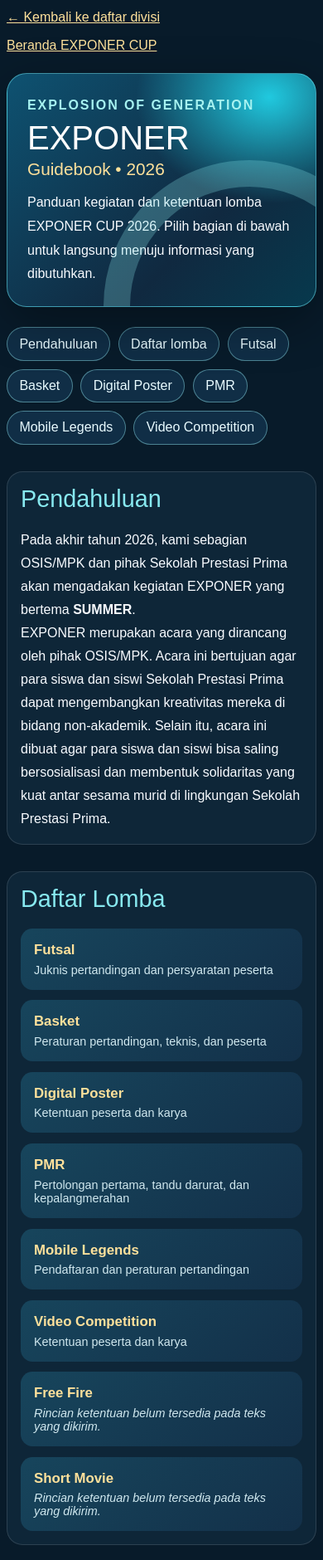
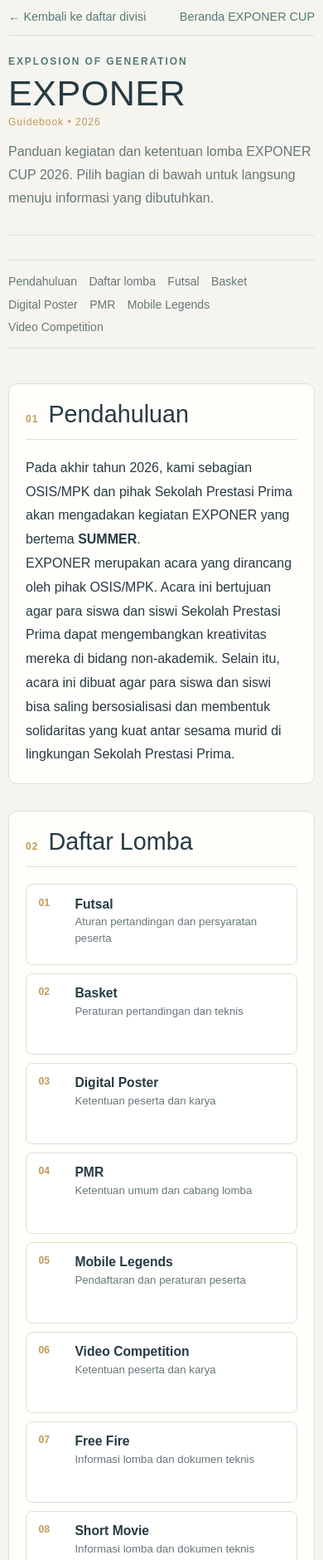
Before and after one commit to imvelz6-ops/EXPONER-CUP-2026-WEB, a website: page pages/guidebook.html in a window 390 px wide. Shown: the top 1880 px of the page at 83% size. Drawn offline with Linux system fonts and the light colour scheme; a web font is replaced by a local one.

Commit message:
Polish guidebook design

```diff
--- a/pages/guidebook.html
+++ b/pages/guidebook.html
@@ -10,38 +10,62 @@
     <link href="https://fonts.googleapis.com/css2?family=Jaro:opsz@6..72&family=Kodchasan:wght@300;400;500;600;700&display=swap" rel="stylesheet">
     <link rel="stylesheet" href="../css/style.css">
     <style>
-        :root { --guide-ink:#20354a; --guide-blue:#13b9da; --guide-sand:#fff4d9; }
-        body { background: #081b2a; }
-        .guidebook { width:min(1120px,calc(100% - 2rem)); margin:1.5rem auto 4rem; color:#f8fbff; }
-        .guide-top { display:flex; align-items:center; justify-content:space-between; gap:1rem; flex-wrap:wrap; }
-        .guide-top a { color:#ffe19b; }
-        .guide-hero { position:relative; overflow:hidden; margin:1.5rem 0; padding:clamp(1.5rem,5vw,3.5rem); border:1px solid #69e1ef88; border-radius:1.5rem; background:radial-gradient(ellipse at 85% 10%,#20c9df 0,transparent 36%),linear-gradient(135deg,#0e5271,#102940 65%,#07394d); box-shadow:0 18px 60px #0005; }
-        .guide-hero::after { content:""; position:absolute; width:18rem; height:18rem; right:-6rem; bottom:-11rem; border:2rem solid #8ce8ed44; border-radius:50%; }
-        .guide-kicker { margin:0; color:#a6f2f0; font-weight:700; letter-spacing:.12em; text-transform:uppercase; }
-        .guide-hero h1 { margin:.35rem 0 1rem; color:#fff; font:clamp(2.5rem,8vw,5rem)/.95 Jaro,sans-serif; }
-        .guide-hero h1 span { display:block; color:#ffe19b; font-size:.52em; margin-top:.55rem; }
-        .guide-hero p { max-width:54rem; line-height:1.8; }
-        .guide-nav { display:flex; flex-wrap:wrap; gap:.6rem; margin:1.5rem 0 2rem; }
-        .guide-nav a { display:inline-block; padding:.65rem .9rem; border:1px solid #90e3eb77; border-radius:999px; background:#102e46; color:#e9fbff; text-decoration:none; }
-        .guide-nav a:hover,.guide-nav a:focus-visible { background:#147a91; }
-        .guide-section { scroll-margin-top:1rem; margin:2rem 0; padding:clamp(1rem,3vw,2rem); border:1px solid #ffffff20; border-radius:1.2rem; background:#10283bd9; }
-        .guide-section > h2 { margin:0 0 1.2rem; color:#87e8ef; font:clamp(1.8rem,5vw,2.6rem) Jaro,sans-serif; }
-        .guide-section > h3 { margin:1.6rem 0 .6rem; color:#ffe19b; font-size:1.2rem; }
-        .guide-section p,.guide-section li { line-height:1.75; }
-        .guide-events { display:grid; grid-template-columns:repeat(auto-fit,minmax(190px,1fr)); gap:.8rem; }
-        .guide-event { padding:1rem; border-radius:.9rem; background:linear-gradient(140deg,#17455c,#133049); color:#fff; }
-        .guide-event strong { display:block; color:#ffe19b; font-size:1.05rem; }
-        .guide-event span { display:block; margin-top:.35rem; color:#d0e8ef; font-size:.9rem; }
-        .guide-subsection { scroll-margin-top:1rem; margin:1.25rem 0; padding:1.15rem; border-left:3px solid #24c6d6; border-radius:.3rem .8rem .8rem .3rem; background:#0b2032; }
-        .guide-subsection h3 { margin:.1rem 0 .8rem; color:#ffe19b; font-size:1.15rem; }
-        .guide-subsection h4 { margin:1.1rem 0 .4rem; color:#9deaf0; }
-        .guide-subsection ol,.guide-subsection ul { padding-left:1.45rem; margin:.5rem 0; }
-        .guide-subsection li { padding-left:.2rem; margin:.22rem 0; }
-        .guide-callout { padding:1rem; border-radius:.7rem; background:#0a3a4a; color:#e4fbff; line-height:1.7; }
-        .guide-missing { color:#d3dce6; font-style:italic; }
-        .guide-footer { padding:1rem 0; color:#c3d5df; text-align:center; }
-        @media(max-width:600px) { .guidebook { width:calc(100% - 1rem); margin-top:.75rem; } .guide-section { padding:1rem; } }
-        @media print { body { background:white; color:#111; } .guidebook,.guide-section,.guide-subsection { color:#111; background:white; box-shadow:none; } .guide-nav,.guide-top { display:none; } .guide-section { break-inside:avoid; border:1px solid #aaa; } .guide-section > h2,.guide-subsection h3,.guide-subsection h4 { color:#111; } }
+        :root {
+            --guide-ink: #263b43;
+            --guide-muted: #66777a;
+            --guide-paper: #f6f4ee;
+            --guide-card: #fffefa;
+            --guide-line: #deded4;
+            --guide-sea: #527b78;
+            --guide-sand: #c29a5b;
+        }
+        body { background: var(--guide-paper); color: var(--guide-ink); }
+        .guidebook { width: min(1000px, calc(100% - 2rem)); margin: 1.25rem auto 3rem; color: var(--guide-ink); counter-reset: guide-chapter; }
+        .guide-top { display:flex; justify-content:space-between; gap:1rem; padding:0 0 .9rem; border-bottom:1px solid var(--guide-line); }
+        .guide-top a { color:var(--guide-sea); font-size:.9rem; text-decoration:none; }
+        .guide-top a:hover,.guide-top a:focus-visible { color:#2c5553; text-decoration:underline; text-underline-offset:3px; }
+        .guide-hero { margin:2.2rem 0 1.8rem; padding:0 0 1.9rem; border-bottom:1px solid var(--guide-line); }
+        .guide-kicker { margin:0 0 .6rem; color:var(--guide-sea); font-size:.75rem; font-weight:700; letter-spacing:.16em; text-transform:uppercase; }
+        .guide-hero h1 { margin:0; color:var(--guide-ink); font:clamp(2.7rem,8vw,5.3rem)/.98 Jaro,sans-serif; letter-spacing:.01em; }
+        .guide-hero h1 span { display:inline-block; margin-left:.45rem; color:var(--guide-sand); font:500 .28em/1 Kodchasan,sans-serif; letter-spacing:.08em; vertical-align:middle; }
+        .guide-hero p:last-child { max-width:42rem; margin:1rem 0 0; color:var(--guide-muted); line-height:1.75; }
+        .guide-nav { display:flex; flex-wrap:wrap; gap:.15rem 1.2rem; margin:0 0 2.6rem; padding:.85rem 0; border-top:1px solid var(--guide-line); border-bottom:1px solid var(--guide-line); }
+        .guide-nav a { padding:.25rem 0; color:var(--guide-muted); font-size:.88rem; text-decoration:none; }
+        .guide-nav a:hover,.guide-nav a:focus-visible { color:var(--guide-sea); text-decoration:underline; text-underline-offset:4px; }
+        .guide-section { counter-increment:guide-chapter; scroll-margin-top:1rem; margin:2rem 0; padding:clamp(1.25rem,3vw,2rem); border:1px solid var(--guide-line); border-radius:.65rem; background:var(--guide-card); }
+        .guide-section > h2 { display:flex; align-items:baseline; gap:.75rem; margin:0 0 1.25rem; padding-bottom:.8rem; border-bottom:1px solid var(--guide-line); color:var(--guide-ink); font:clamp(1.8rem,5vw,2.45rem)/1.15 Jaro,sans-serif; }
+        .guide-section > h2::before { content:counter(guide-chapter, decimal-leading-zero); color:var(--guide-sand); font:600 .42em Kodchasan,sans-serif; letter-spacing:.08em; }
+        .guide-section > h3 { margin:1.6rem 0 .6rem; color:var(--guide-sea); font-size:1.15rem; }
+        .guide-section p,.guide-section li { line-height:1.8; }
+        .guide-section > p { max-width:72ch; }
+        .guide-events { display:grid; grid-template-columns:repeat(auto-fit,minmax(205px,1fr)); gap:.65rem; }
+        .guide-event { display:grid; grid-template-columns:2rem 1fr; gap:.15rem .75rem; align-content:start; min-height:6.1rem; padding:.9rem; border:1px solid var(--guide-line); border-radius:.5rem; background:#fff; color:var(--guide-ink); text-decoration:none; transition:border-color .18s ease, background-color .18s ease; }
+        .guide-event:hover,.guide-event:focus-visible { border-color:#9fb8ad; background:#fbfcf8; }
+        .guide-event > span:first-child { grid-row:span 2; color:var(--guide-sand); font-size:.76rem; font-weight:700; }
+        .guide-event strong { font-size:.98rem; font-weight:700; }
+        .guide-event span:last-child { color:var(--guide-muted); font-size:.83rem; line-height:1.5; }
+        .guide-subsection { scroll-margin-top:1rem; margin:1.1rem 0; padding:1.1rem 1.2rem; border-left:2px solid #a8beb4; background:#f7f8f4; }
+        .guide-subsection h3 { margin:.1rem 0 .8rem; color:var(--guide-sea); font-size:1.08rem; }
+        .guide-subsection h4 { margin:1.1rem 0 .4rem; color:#586d69; font-size:.98rem; }
+        .guide-subsection ol,.guide-subsection ul { padding-left:1.4rem; margin:.5rem 0; }
+        .guide-subsection li { padding-left:.2rem; margin:.28rem 0; }
+        .guide-footer { display:flex; justify-content:space-between; gap:1rem; margin-top:2.5rem; padding:1rem 0 0; border-top:1px solid var(--guide-line); color:var(--guide-muted); font-size:.82rem; }
+        @media(max-width:600px) {
+            .guidebook { width:calc(100% - 1.25rem); margin-top:.75rem; }
+            .guide-hero { margin-top:1.5rem; }
+            .guide-hero h1 span { display:block; margin:.45rem 0 0; }
+            .guide-nav { gap:.2rem .9rem; }
+            .guide-subsection { padding:.9rem; }
+            .guide-footer { flex-direction:column; gap:.35rem; }
+        }
+        @media(prefers-reduced-motion:reduce) { .guide-event { transition:none; } }
+        @media print {
+            body { background:#fff; color:#111; }
+            .guidebook,.guide-section,.guide-subsection,.guide-event { color:#111; background:#fff; box-shadow:none; }
+            .guide-nav,.guide-top { display:none; }
+            .guide-section { break-inside:avoid; border:1px solid #aaa; }
+            .guide-section > h2,.guide-subsection h3,.guide-subsection h4 { color:#111; }
+        }
     </style>
 </head>
 <body>
@@ -67,14 +91,14 @@
     <section class="guide-section" id="daftar-lomba">
         <h2>Daftar Lomba</h2>
         <div class="guide-events">
-            <div class="guide-event"><strong>Futsal</strong><span>Juknis pertandingan dan persyaratan peserta</span></div>
-            <div class="guide-event"><strong>Basket</strong><span>Peraturan pertandingan, teknis, dan peserta</span></div>
-            <div class="guide-event"><strong>Digital Poster</strong><span>Ketentuan peserta dan karya</span></div>
-            <div class="guide-event"><strong>PMR</strong><span>Pertolongan pertama, tandu darurat, dan kepalangmerahan</span></div>
-            <div class="guide-event"><strong>Mobile Legends</strong><span>Pendaftaran dan peraturan pertandingan</span></div>
-            <div class="guide-event"><strong>Video Competition</strong><span>Ketentuan peserta dan karya</span></div>
-            <div class="guide-event"><strong>Free Fire</strong><span class="guide-missing">Rincian ketentuan belum tersedia pada teks yang dikirim.</span></div>
-            <div class="guide-event"><strong>Short Movie</strong><span class="guide-missing">Rincian ketentuan belum tersedia pada teks yang dikirim.</span></div>
+            <a class="guide-event" href="#futsal"><span>01</span><strong>Futsal</strong><span>Aturan pertandingan dan persyaratan peserta</span></a>
+            <a class="guide-event" href="#basket"><span>02</span><strong>Basket</strong><span>Peraturan pertandingan dan teknis</span></a>
+            <a class="guide-event" href="#poster"><span>03</span><strong>Digital Poster</strong><span>Ketentuan peserta dan karya</span></a>
+            <a class="guide-event" href="#pmr"><span>04</span><strong>PMR</strong><span>Ketentuan umum dan cabang lomba</span></a>
+            <a class="guide-event" href="#mobile-legends"><span>05</span><strong>Mobile Legends</strong><span>Pendaftaran dan peraturan peserta</span></a>
+            <a class="guide-event" href="#video"><span>06</span><strong>Video Competition</strong><span>Ketentuan peserta dan karya</span></a>
+            <a class="guide-event" href="divisi/free-fire.html"><span>07</span><strong>Free Fire</strong><span>Informasi lomba dan dokumen teknis</span></a>
+            <a class="guide-event" href="divisi/short-movie.html"><span>08</span><strong>Short Movie</strong><span>Informasi lomba dan dokumen teknis</span></a>
         </div>
     </section>
 
@@ -257,11 +281,7 @@
         </ol></div>
     </section>
 
-    <section class="guide-section" id="catatan">
-        <h2>Catatan Kelengkapan</h2>
-        <div class="guide-callout">Halaman ini disusun dari teks yang dikirimkan. Rincian lomba Free Fire dan Short Movie serta sebagian materi guidebook yang belum tercantum pada teks sumber belum dimasukkan. Silakan kirim teks atau halaman sumbernya agar bagian tersebut dapat dilengkapi tanpa menebak isi.</div>
-    </section>
-    <footer class="guide-footer">EXPONER CUP 2026 • Explosion of Generation</footer>
+    <footer class="guide-footer"><span>EXPONER CUP 2026</span><span>Explosion of Generation</span></footer>
 </main>
 </body>
 </html>
```
